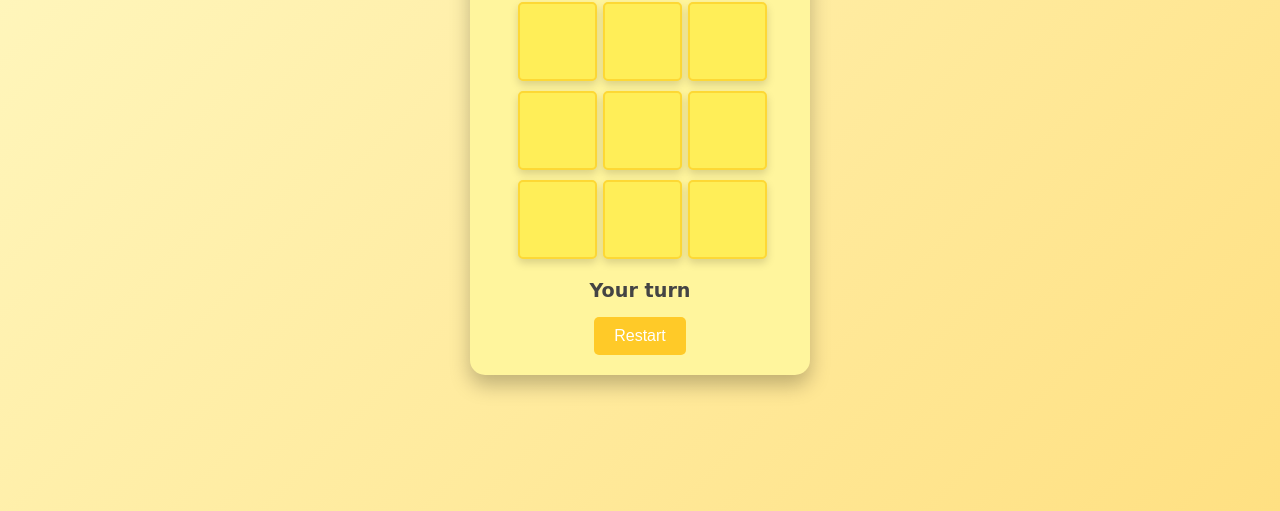
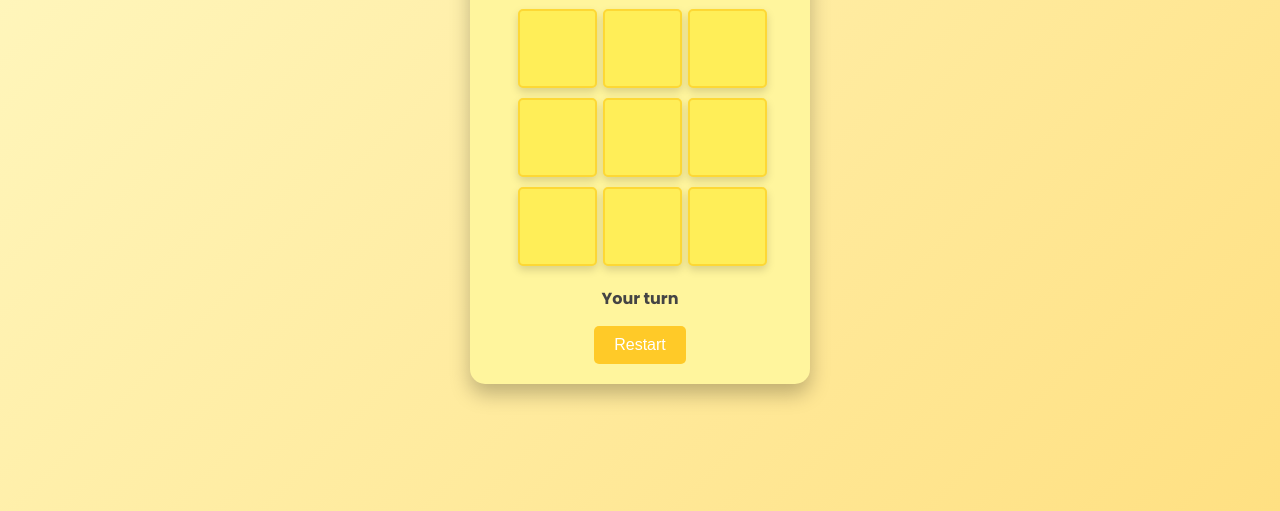
Before and after one commit to abdul8704/tic-tac-toe, a plain HTML site: page tic-tac-toe-singlePlayer/single player index.html in a window 1280 px wide. Shown: the part 289-800 px from the top of the page. Drawn offline with Linux system fonts and the light colour scheme.

Commit message:
ui changes

```diff
--- a/styles.css
+++ b/styles.css
@@ -1,6 +1,6 @@
 /* Body Styling */
 body {
-    font-family: cursive;
+    font-family: Poppins, sans-serif;
     display: flex;
     /* flex-direction: ; */
     justify-content: center;
--- a/tic-tac-toe-multiplayer/styles.css
+++ b/tic-tac-toe-multiplayer/styles.css
@@ -1,6 +1,6 @@
 /* Body Styling */
 body {
-    font-family: cursive;
+    font-family: Poppins, sans-serif;
     display: flex;
     justify-content: center;
     align-items: center;
@@ -45,7 +45,7 @@ h1 {
     background-color: #ffee58;
     box-shadow: 0 4px 8px rgba(0, 0, 0, 0.15);
     line-height: 75px;
-    font-size: 50px;
+    font-size: 40px;
     font-weight: bold;
     text-align: center;
     cursor: pointer;
@@ -61,7 +61,7 @@ h1 {
 /* Status Text */
 #statusText {
     margin: 15px 0;
-    font-size: 1.2em;
+    font-size: 1em;
     color: #444;
 }
 
--- a/tic-tac-toe-singlePlayer/single player index.html
+++ b/tic-tac-toe-singlePlayer/single player index.html
@@ -7,6 +7,9 @@
     <meta name="viewport" content="width=device-width, initial-scale=1.0">
     <title>Tic Tac Toe (Single Player)</title>
     <link rel="stylesheet" href="styles.css">
+        <style>
+            @import url('https://fonts.googleapis.com/css2?family=Fraunces:ital,opsz,wght@0,9..144,100..900;1,9..144,100..900&family=Montserrat:ital,wght@0,100..900;1,100..900&family=Noto+Sans+Elbasan&family=Noto+Sans:ital,wght@0,100..900;1,100..900&family=Open+Sans:ital,wght@0,300..800;1,300..800&family=PT+Sans+Narrow:wght@400;700&family=Poppins:ital,wght@0,100;0,200;0,300;0,400;0,500;0,600;0,700;0,800;0,900;1,100;1,200;1,300;1,400;1,500;1,600;1,700;1,800;1,900&family=Ubuntu:ital,wght@0,300;0,400;0,500;0,700;1,300;1,400;1,500;1,700&display=swap');
+        </style>
 </head>
 
 <body>
--- a/tic-tac-toe-singlePlayer/styles.css
+++ b/tic-tac-toe-singlePlayer/styles.css
@@ -1,6 +1,6 @@
 /* Body Styling */
 body {
-    font-family: cursive;
+    font-family: Poppins, sans-serif;
     display: flex;
     /* flex-direction: ; */
     justify-content: center;
@@ -78,8 +78,8 @@ h1 {
     background-color: #ffee58;
     box-shadow: 0 4px 8px rgba(0, 0, 0, 0.15);
     line-height: 75px;
-    font-size: 50px;
-    font-weight: bold;
+    font-size: 40px;
+    font-weight:bold;
     text-align: center;
     cursor: pointer;
     transition: background-color 0.3s, transform 0.2s;
@@ -94,7 +94,7 @@ h1 {
 /* Status Text */
 #statusText {
     margin: 15px 0;
-    font-size: 1.2em;
+    font-size: 1em;
     color: #444;
 }
 
```
Also changed, not shown: index.html (+3 -0 lines), tic-tac-toe-multiplayer/multi player index.html (+3 -0 lines).
